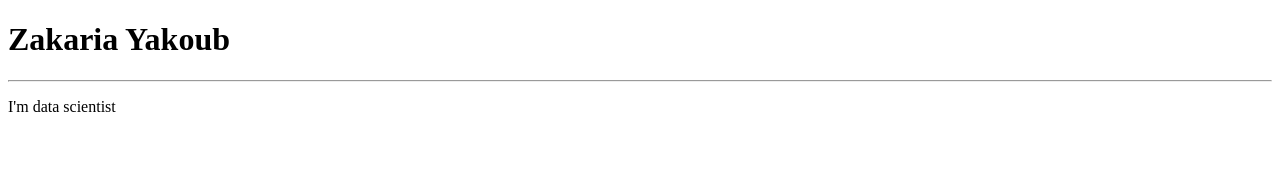
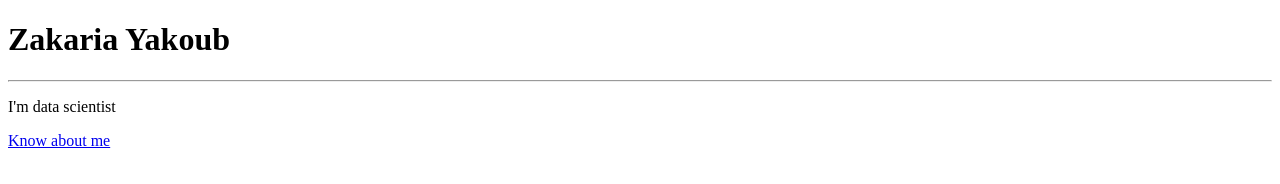
Before and after one commit to ZakariaYakoub/deploy-nodejs-app, a plain HTML site: page index.html in a window 1280 px wide. Drawn offline with Linux system fonts and the light colour scheme.

Commit message:
adding link in index page

```diff
--- a/index.html
+++ b/index.html
@@ -9,5 +9,6 @@
 <body>
     <h1>Zakaria Yakoub</h1> <hr>
     <p>I'm data scientist</p>
+    <a href="about.html">Know about me</a>
 </body>
 </html>
```
